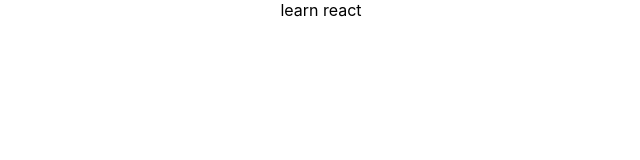
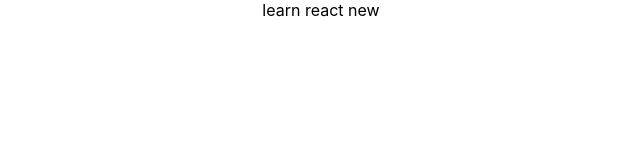
Before and after one commit to rivkabn/client2, a React (Create React App) app: page / in a window 1280 px wide. Shown: the top 160 px of the page, without its empty margins (319-959 px from the left). Built offline with nearby package versions, Linux system fonts and the light colour scheme.

Commit message:
new commit

```diff
--- a/src/App.js
+++ b/src/App.js
@@ -4,7 +4,7 @@ import './App.css';
 function App() {
   return (
     <div className="App">
-     learn react
+     learn react new
     </div>
   );
 }
```
